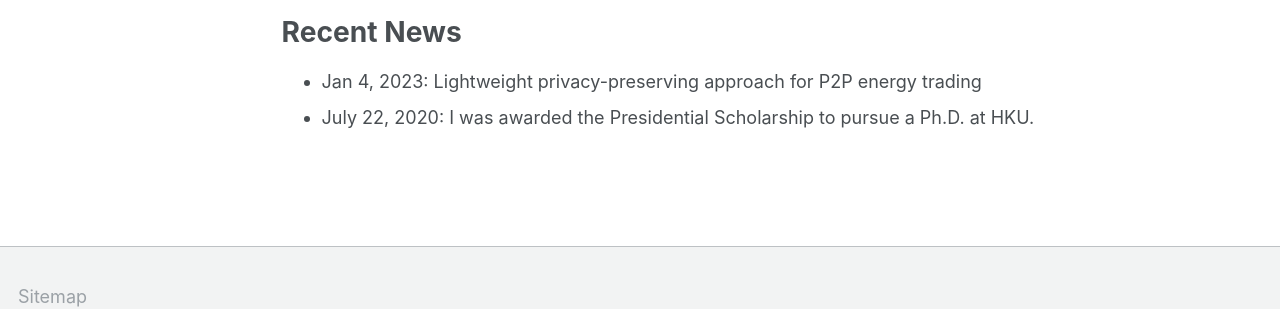
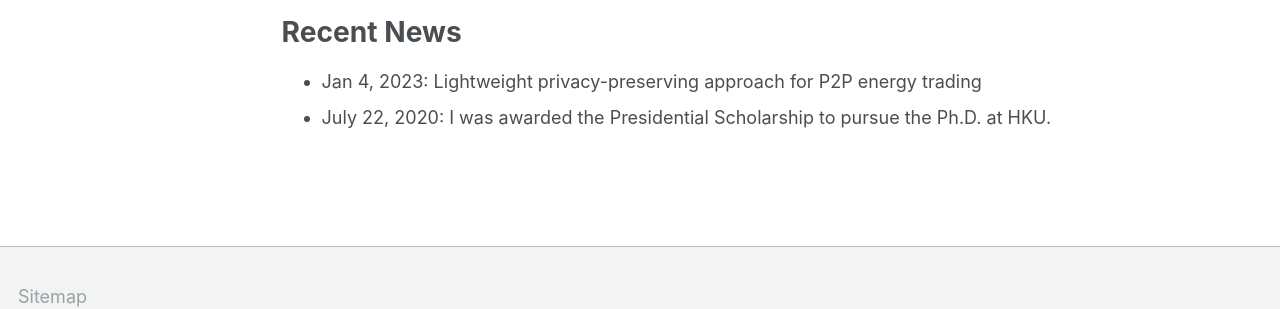
Before and after one commit to johnny-eee/online, a Jekyll site: the page built from _pages/about.md, in a window 1280 px wide. Shown: the part 498-807 px from the top of the page. Built offline with Jekyll 4.4.1, drawn with Linux system fonts in a browser that asks for light colours.

Commit message:
Update about.md

```diff
--- a/_pages/about.md
+++ b/_pages/about.md
@@ -20,4 +20,4 @@ Research Interests
 Recent News
 ======
 * Jan 4, 2023: Lightweight privacy-preserving approach for P2P energy trading
-* July 22, 2020: I was awarded the Presidential Scholarship to pursue a Ph.D. at HKU.
+* July 22, 2020: I was awarded the Presidential Scholarship to pursue the Ph.D. at HKU.
```
